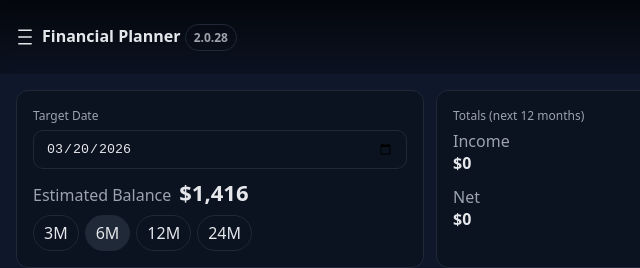
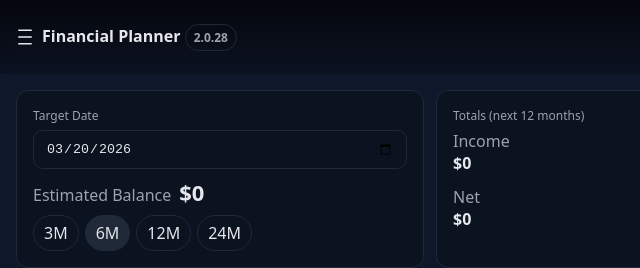
Before and after one commit to TheCho5enJuan/Finance-Planner, a plain HTML site: page index.html in a window 1280 px wide. Shown: the top 268 px of the page, 0-640 px from the left. Drawn offline with Linux system fonts and the light colour scheme.

Commit message:
Update index.html

```diff
--- a/index.html
+++ b/index.html
@@ -908,7 +908,7 @@ subscribe((state)=>{
   // seed demo if empty (first run)
   if(!store.data.incomes.length && !store.data.expenses.length){
     const t=todayStr();
-    store.data.startingBalance=1416;
+    store.data.startingBalance=0;
     store.data.incomes=[
     ];
     store.data.expenses=[
```
